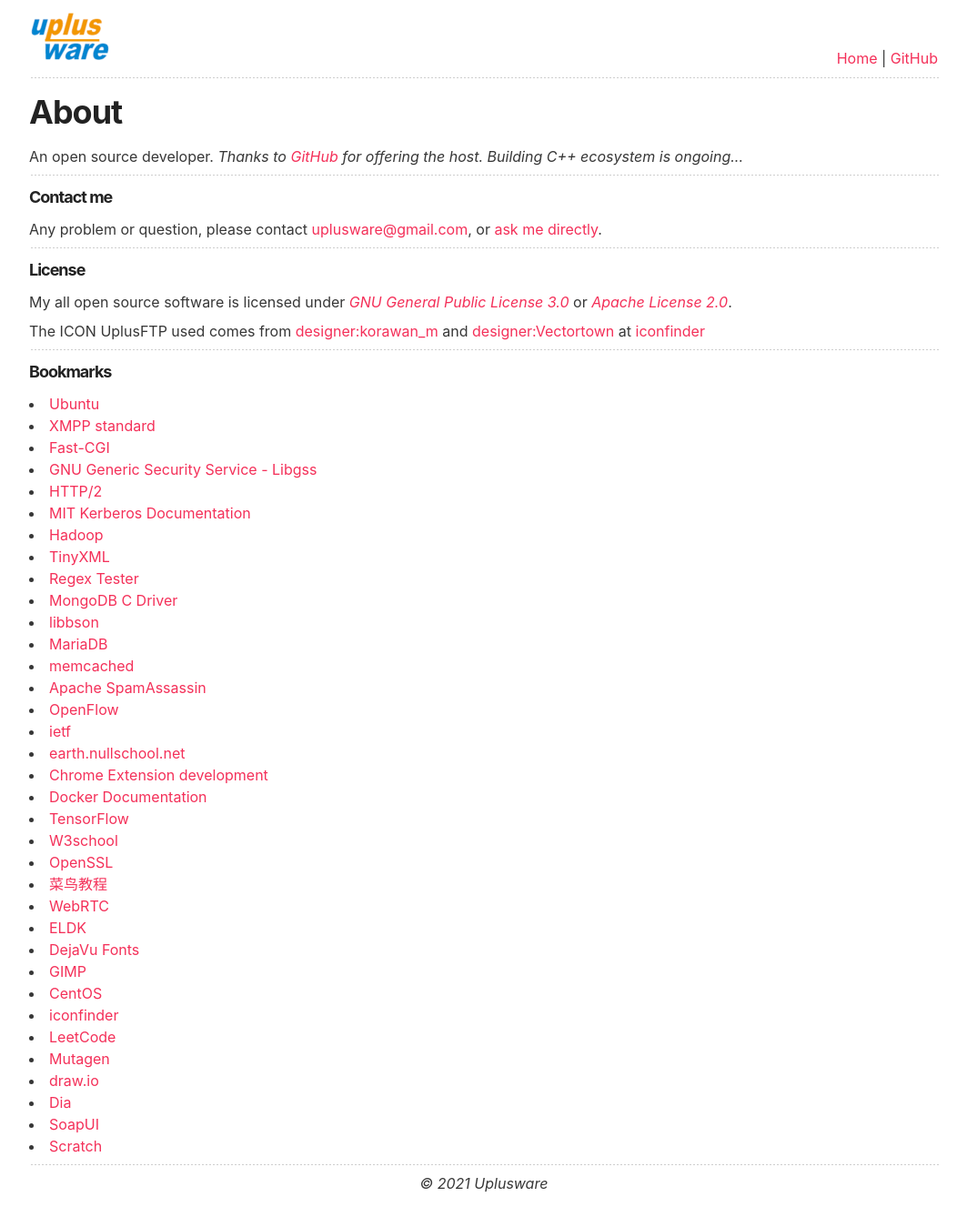
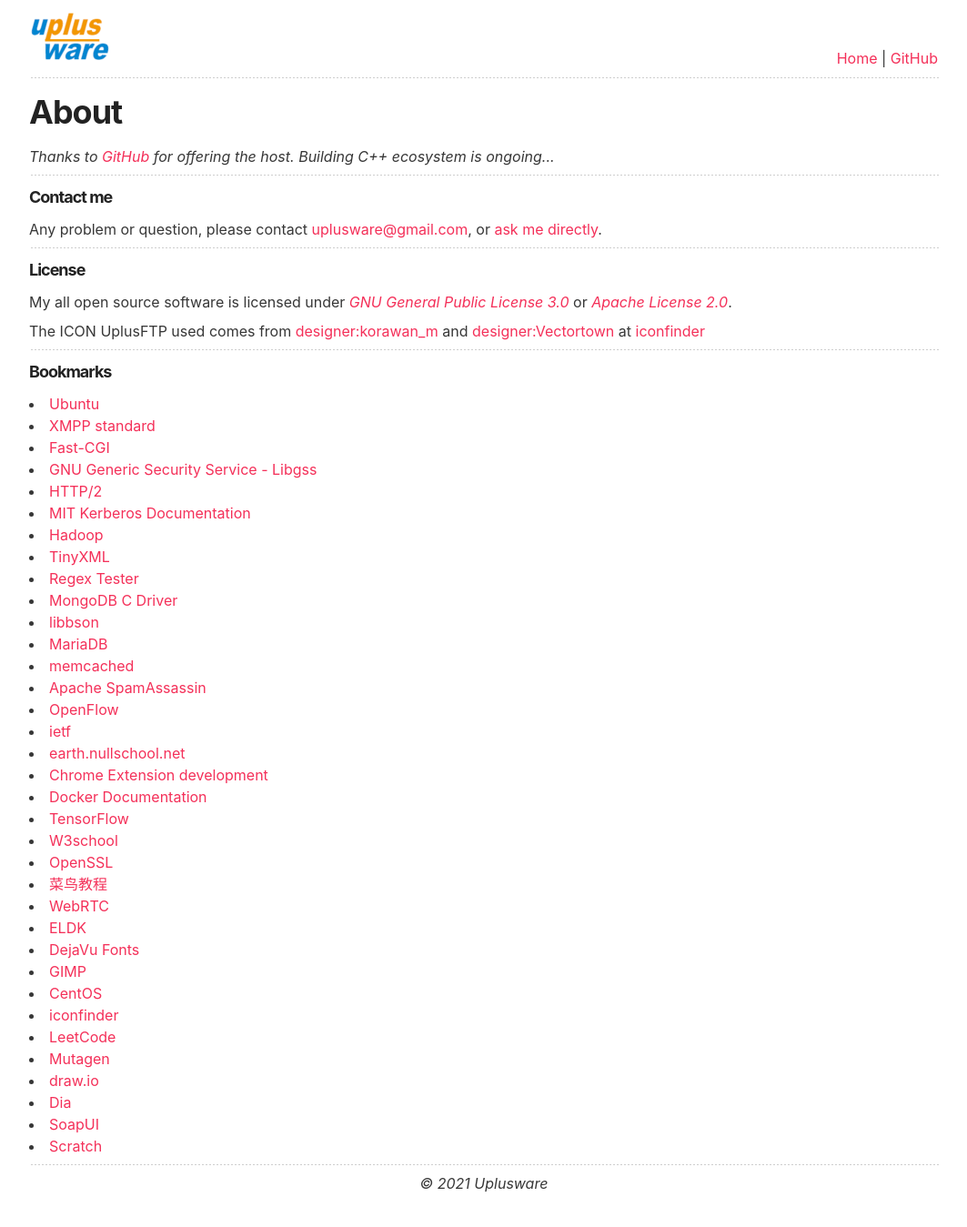
Before and after one commit to uplusware/uplusware.github.io, a Jekyll site: the page about.html, which Jekyll copies as it is, in a window 1280 px wide. Shown: the whole page at 91% size, without its empty margins (108-1171 px from the left). Built offline with Jekyll 4.4.1, drawn with Linux system fonts in a browser that asks for light colours.

Commit message:
Update about.html

```diff
--- a/about.html
+++ b/about.html
@@ -20,7 +20,6 @@
 
 		<h1>
 		<a id="About" class="anchor" href="#About" aria-hidden="true"><span class="octicon octicon-link"></span></a>About</h1>
-		An open source developer.
 		<i>Thanks to <a href="https://github.com"  target="_blank">GitHub</a> for offering the host. Building C++ ecosystem is ongoing...</i>
 		<hr>
 		<h5>
```
